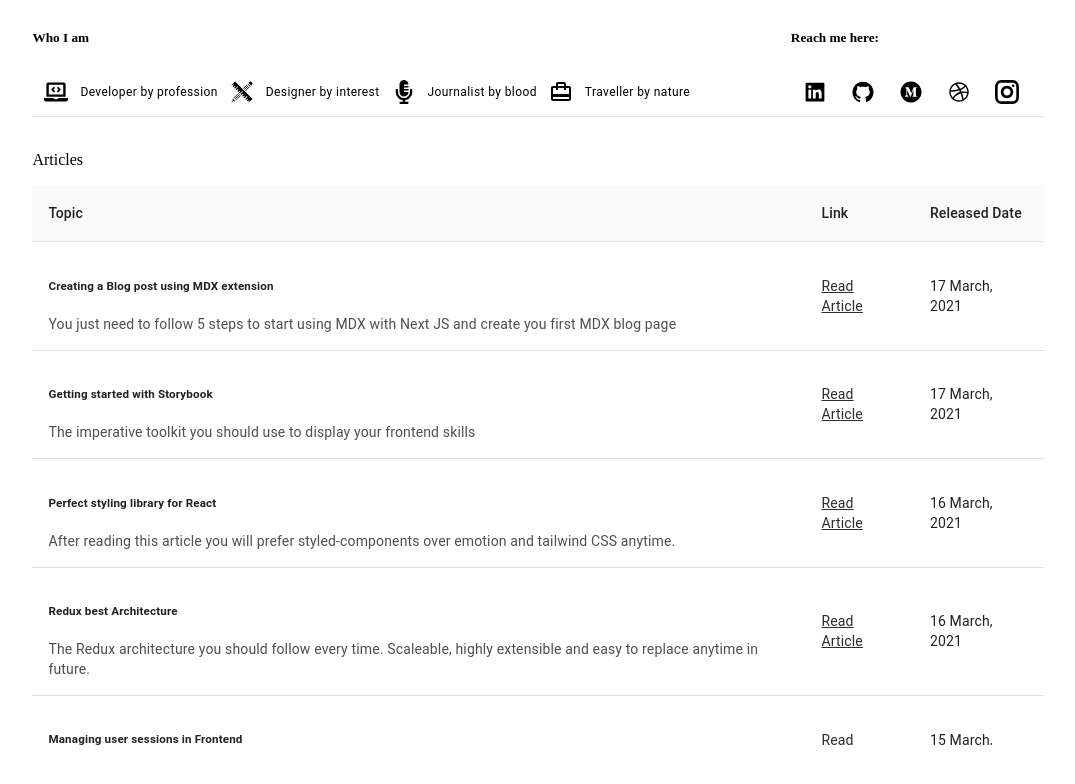
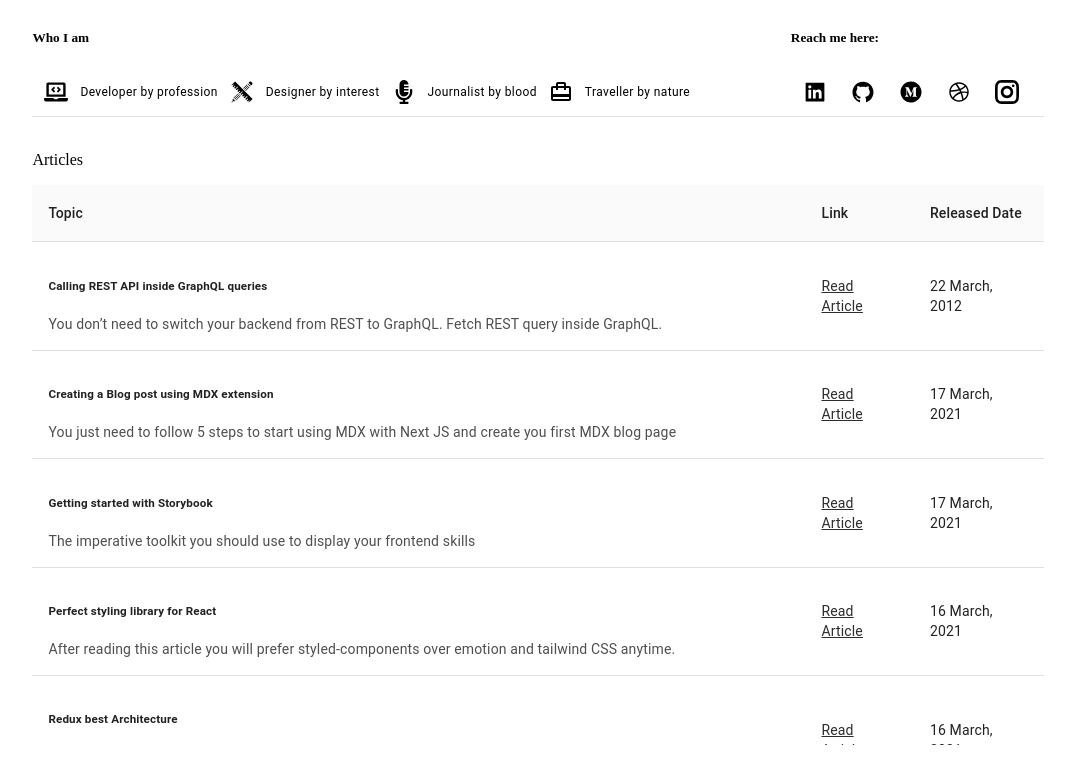
Before and after one commit to shreyvijayvargiya/iHateReadingLogs, a Next.js app: page / in a window 1280 px wide. Shown: the top 784 px of the page, without its empty margins (102-1177 px from the left). Built offline with nearby package versions, Linux system fonts and the light colour scheme.

Commit message:
new article posted

```diff
--- a/Components/data.js
+++ b/Components/data.js
@@ -69,5 +69,11 @@ export const articlesData = [
         description: 'You just need to follow 5 steps to start using MDX with Next JS and create you first MDX blog page',
         mediumLink: 'https://shreyvijayvargiya26.medium.com/creating-your-blog-with-mdx-in-next-js-691a9368569b?source=your_stories_page-------------------------------------'
     },
-
+    {
+        id: 11,
+        topic: 'Calling REST API inside GraphQL queries',
+        date: '22 March, 2012',
+        description: 'You don’t need to switch your backend from REST to GraphQL. Fetch REST query inside GraphQL.',
+        mediumLink: 'https://medium.com/p/e715c0f2da44?source=post_stats_page-------------------------------------'
+    }
 ]
```
